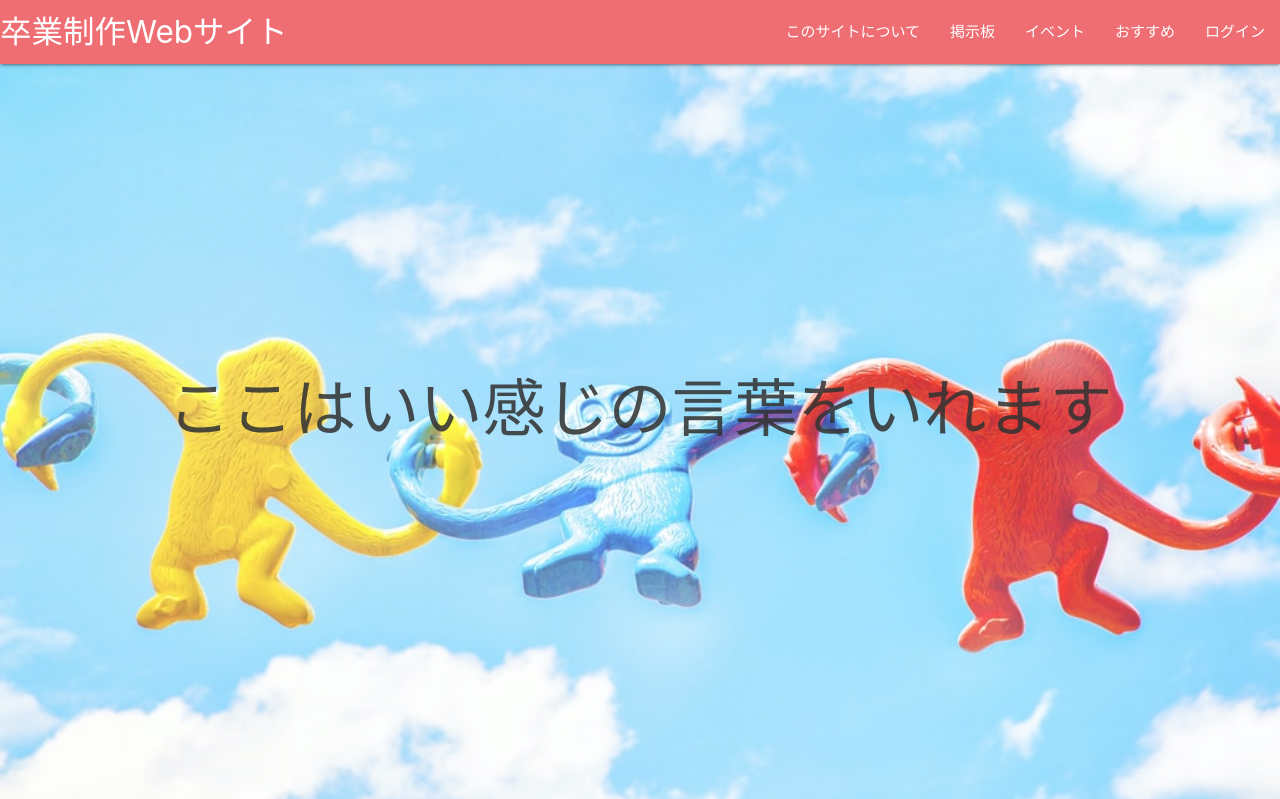
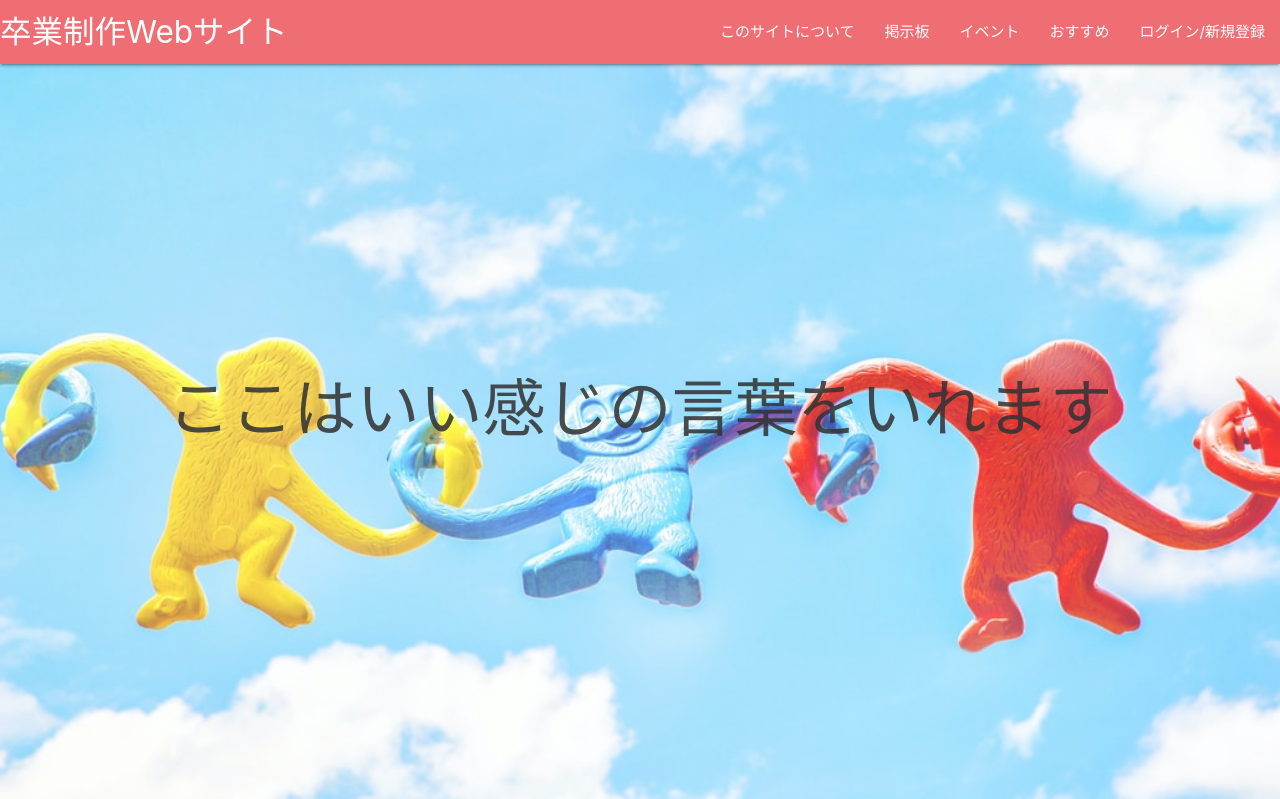
Before and after one commit to hi6ky/sunabacokoza5th, a Flask app: page / in a window 1280 px wide. Shown: the top 799 px of the page. Run offline with Flask 2, Linux system fonts and the light colour scheme.

Commit message:
fixed:functions

```diff
--- a/static/css/style.css
+++ b/static/css/style.css
@@ -6,7 +6,7 @@ nav{
     z-index: 10000;
 }
 .top-img{
-   background-image:url("../img/sky-family.jpeg");
+   background-image:url(../img/sky-family.jpeg);
    background-size: cover;
    opacity: 0.8;
    height: 100vh;
--- a/templates/index.html
+++ b/templates/index.html
@@ -4,21 +4,21 @@
     <meta charset="UTF-8">
     <meta name="viewport" content="width=device-width, initial-scale=1.0">
     <title>Document</title>
-    <link rel="stylesheet" href="./css/materialize/css/materialize.css">
+    <link rel="stylesheet" href="../static/css/materialize.css">
     <!-- cssファイル2つ目です（マテリアライズで調整が難しいところはここを適用させています）。以降CSS２と表記 -->
-    <link rel="stylesheet" href="./css/style.css">
+    <link rel="stylesheet" href="../static/css/style.css">
 </head>
 <body>
     <!-- ヘッダー：固定は、CSS２を適用 -->
     <nav>
         <div class="nav-wrapper" id="header">
-            <a href="" class="brand-logo">卒業制作Webサイト</a>
+            <a href="/" class="brand-logo">卒業制作Webサイト</a>
             <ul id="nav-mobile" class="right hide-on-med-and-down">
                 <li><a href="">このサイトについて</a></li>
                 <li><a href="">掲示板</a></li>
                 <li><a href="">イベント</a></li>
                 <li><a href="">おすすめ</a></li>
-                <li><a href="">ログイン</a></li>
+                <li><a href="/login">ログイン/新規登録</a></li>
             </ul>
         </div>
     </nav>
@@ -29,7 +29,7 @@
 <div class="about-us">
         <h4>このサイトについて</h4>
     <div class="us-img">
-        <img src="img/hands-family.jpeg" alt="家族写真（手）">
+        <img src="../static/img/hands-family.jpeg" alt="家族写真（手）">
     </div>
     <div class="us-text">
         <p>テキストテストテストテストテストテストテストテストテストテストテスト</p>
@@ -72,5 +72,6 @@
         </div>
     </div>
 </footer>
+<script type="text/javascript" src="../static/js/materialize.js"></script>
 </body>
 </html>
```
